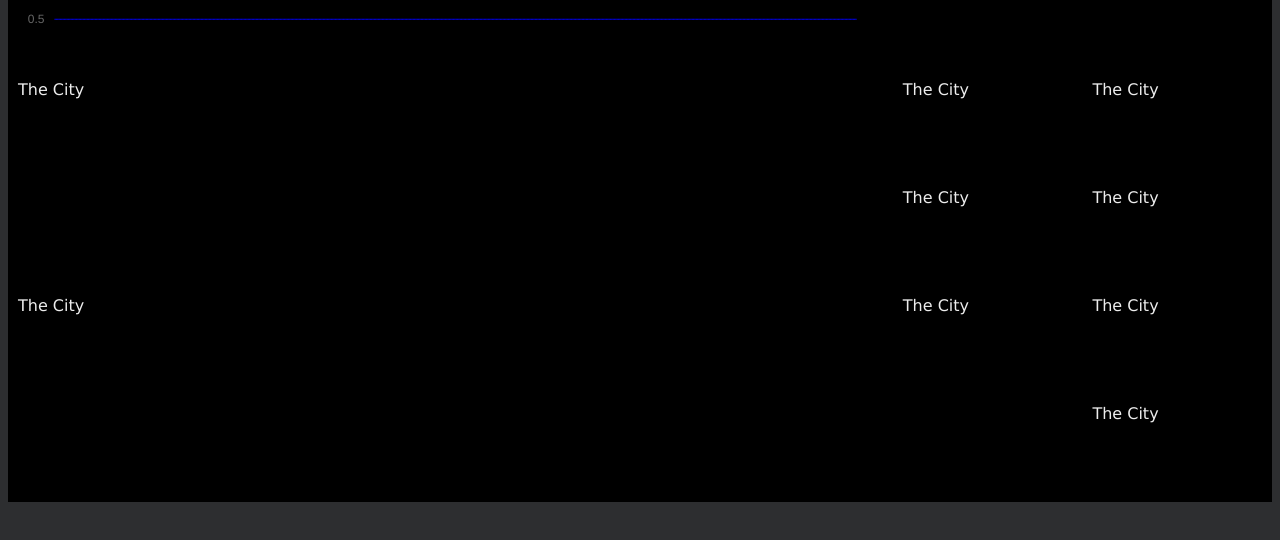
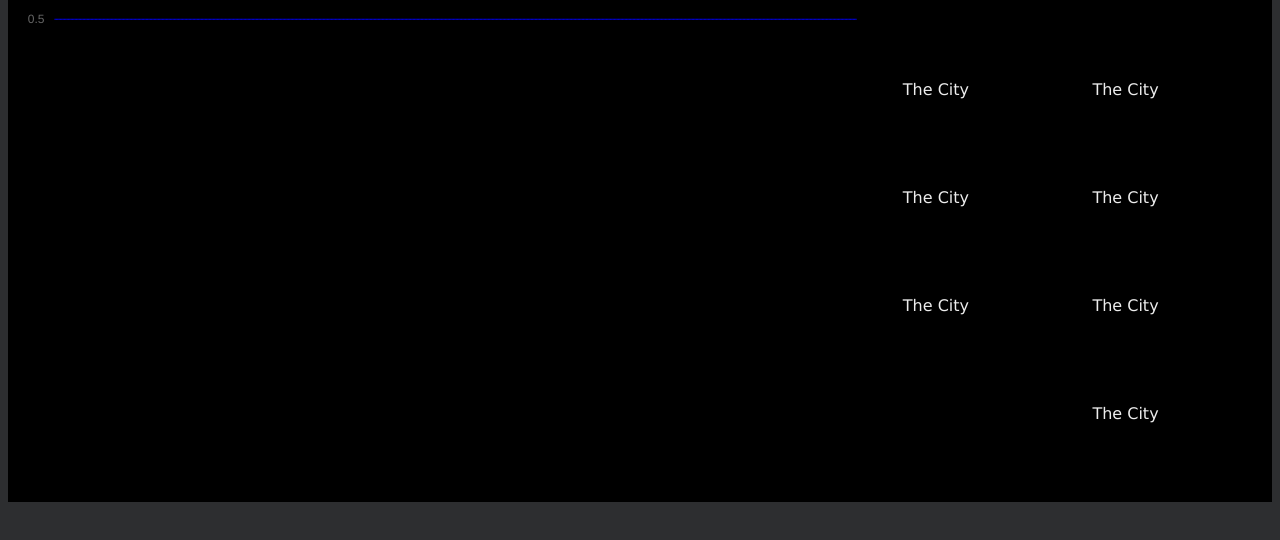
Before and after one commit to stefanoperna/OpenBreath-Websocket-Graphs, a plain HTML site: page templates/index.html in a window 1280 px wide. Shown: the part 226-766 px from the top of the page. Drawn offline with nearby package versions, Linux system fonts and the light colour scheme; no server answers; files whose address does not match are found by name.

Commit message:
Update index.html

```diff
--- a/templates/index.html
+++ b/templates/index.html
@@ -150,10 +150,14 @@ height: 100%        }
     <div class="row">
         <div class="col-3 graphi">
               <div class="gp">
-                <canvas id="lineChart"></canvas>
+                    <canvas id="lineChart"></canvas>
                 </div>
-                <div class="gp">The City</div>
-                <div class="gp">The City</div>
+                <div class="gp">
+                    <canvas id="lineChart1"></canvas>
+                </div>
+                <div class="gp">
+                    <canvas id="lineChart2"></canvas>
+                </div>
 
 
         </div>
```
